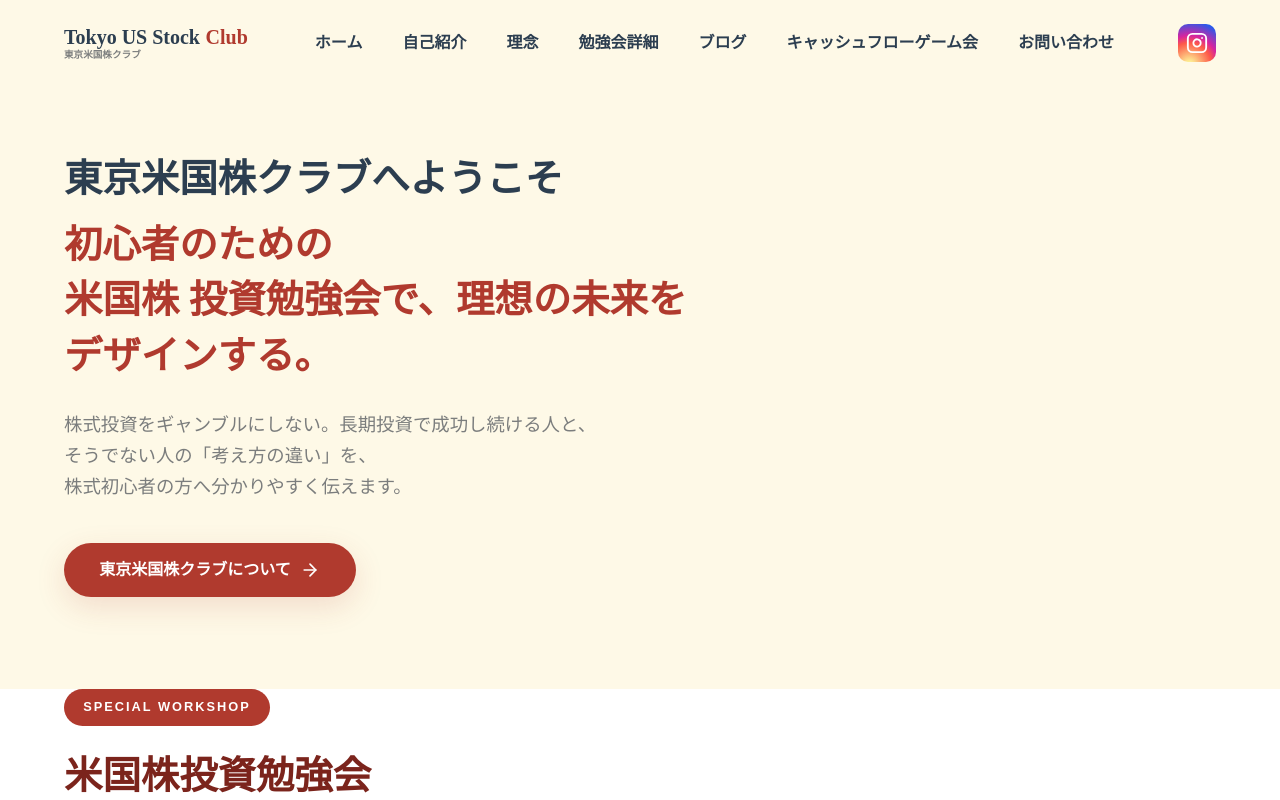
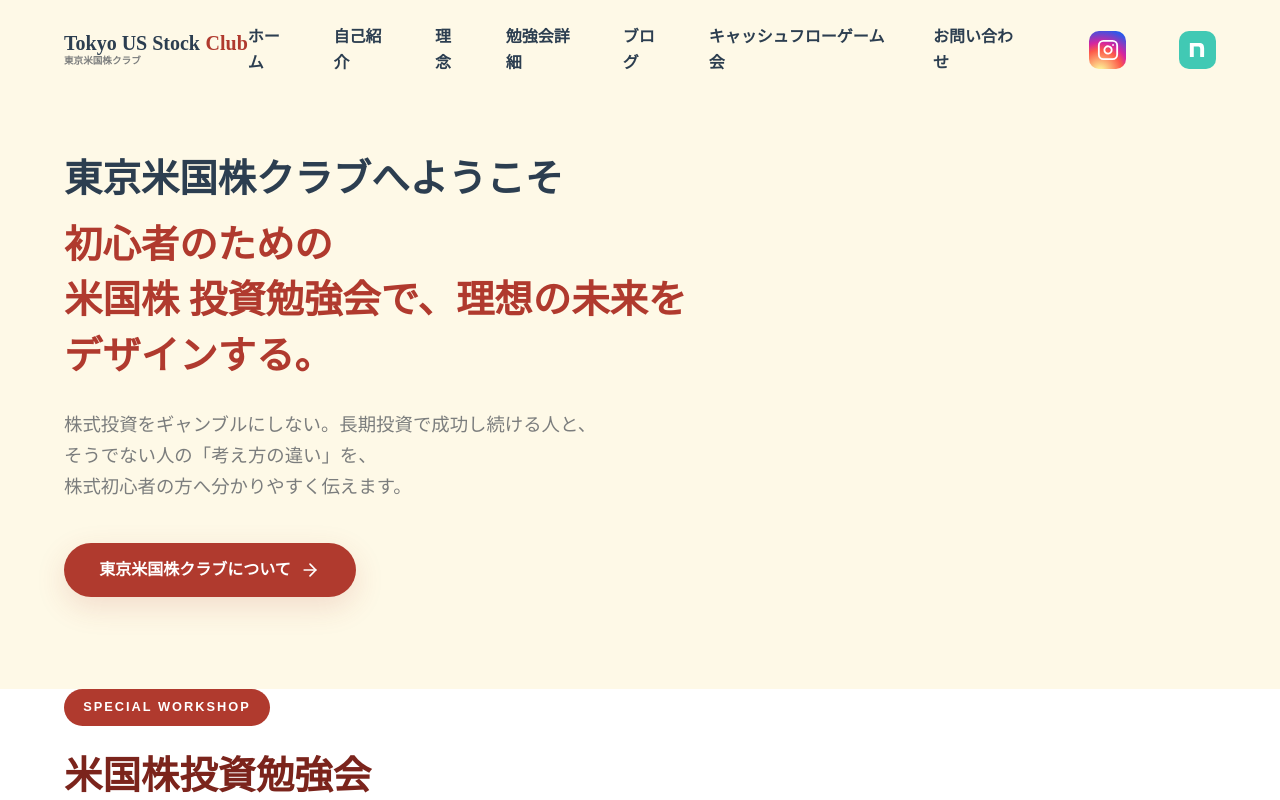
Before and after one commit to yutarotobioka0121-ship-it/tokyo-us-stock-site, a Next.js app: page / in a window 1280 px wide. Built offline with nearby package versions, Linux system fonts and the light colour scheme; no server answers; a web font is replaced by a local one.

Commit message:
feat: update Note link to tobby_wellness and adjust icon spacing

```diff
--- a/src/app/globals.css
+++ b/src/app/globals.css
@@ -1623,3 +1623,48 @@ button {
   height: 44px;
   border-radius: 12px;
 }
+
+/* Note Color Style */
+.note-link {
+  position: relative;
+  display: flex;
+  align-items: center;
+  justify-content: center;
+  background: #41C9B4;
+  color: white !important;
+  border-radius: 10px;
+  padding: 6px;
+  transition: all 0.3s cubic-bezier(0.175, 0.885, 0.32, 1.275) !important;
+  border: none !important;
+}
+
+.note-link:hover {
+  transform: scale(1.15) rotate(-5deg) !important;
+  box-shadow: 0 5px 15px rgba(65, 201, 180, 0.4);
+}
+
+/* Header Specific */
+.desktop-nav .note-link {
+  margin-left: 0.8rem;
+  width: 38px;
+  height: 38px;
+}
+
+/* Mobile Specific */
+.mobile-social-links .note-link {
+  width: 100%;
+  justify-content: center;
+  padding: 12px !important;
+  font-size: 1.2rem;
+  font-weight: 700;
+  border-radius: 15px;
+  gap: 12px;
+  margin-top: 1rem;
+}
+
+/* Footer Specific */
+.footer-social .note-link {
+  width: 44px;
+  height: 44px;
+  border-radius: 12px;
+}
--- a/src/components/Footer.tsx
+++ b/src/components/Footer.tsx
@@ -3,6 +3,7 @@
 import Link from 'next/link';
 import { useState } from 'react';
 import { Instagram } from 'lucide-react';
+import NoteIcon from './NoteIcon';
 
 export default function Footer() {
   const currentYear = new Date().getFullYear();
@@ -23,6 +24,9 @@ export default function Footer() {
           <div className="footer-social">
             <a href="https://www.instagram.com/tobby_us_stock?igsh=czQwaXVzNmU5Y2V3&utm_source=qr" target="_blank" rel="noopener noreferrer" className="instagram-link" aria-label="Instagram">
               <Instagram size={24} />
+            </a>
+            <a href="https://note.com/tobby_wellness" target="_blank" rel="noopener noreferrer" className="note-link" aria-label="Note">
+              <NoteIcon size={24} />
             </a>
           </div>
         </div>
--- a/src/components/Header.tsx
+++ b/src/components/Header.tsx
@@ -3,6 +3,7 @@
 import Link from 'next/link';
 import { Menu, X, Instagram } from 'lucide-react';
 import { useState, useEffect } from 'react';
+import NoteIcon from './NoteIcon';
 
 export default function Header() {
   const [isOpen, setIsOpen] = useState(false);
@@ -39,6 +40,9 @@ export default function Header() {
           <a href="https://www.instagram.com/tobby_us_stock?igsh=czQwaXVzNmU5Y2V3&utm_source=qr" target="_blank" rel="noopener noreferrer" className="instagram-link" aria-label="Instagram">
             <Instagram size={22} />
           </a>
+          <a href="https://note.com/tobby_wellness" target="_blank" rel="noopener noreferrer" className="note-link" aria-label="Note">
+            <NoteIcon size={22} />
+          </a>
         </nav>
 
         {/* Mobile Toggle */}
@@ -61,6 +65,9 @@ export default function Header() {
             <a href="https://www.instagram.com/tobby_us_stock?igsh=czQwaXVzNmU5Y2V3&utm_source=qr" target="_blank" rel="noopener noreferrer" className="instagram-link" onClick={() => setIsOpen(false)}>
               <Instagram size={24} /> <span>Instagramをフォロー</span>
             </a>
+            <a href="https://note.com/tobby_wellness" target="_blank" rel="noopener noreferrer" className="note-link" onClick={() => setIsOpen(false)}>
+              <NoteIcon size={24} /> <span>Noteを読む</span>
+            </a>
           </div>
         </nav>
       </div>
--- /dev/null
+++ b/src/components/NoteIcon.tsx
@@ -0,0 +1,25 @@
+import React from 'react';
+
+interface NoteIconProps {
+  size?: number;
+  className?: string;
+}
+
+export default function NoteIcon({ size = 24, className }: NoteIconProps) {
+  return (
+    <svg
+      role="img"
+      viewBox="0 0 24 24"
+      xmlns="http://www.w3.org/2000/svg"
+      width={size}
+      height={size}
+      className={className}
+      fill="currentColor"
+    >
+      <title>Note</title>
+      <g transform="translate(4.2, 4.2) scale(0.65)">
+        <path d="M0 .279c4.623 0 10.953-.235 15.498-.117 6.099.156 8.39 2.813 8.468 9.374.077 3.71 0 14.335 0 14.335h-6.598c0-9.296.04-10.83 0-13.759-.078-2.578-.814-3.807-2.795-4.041-2.097-.235-7.975-.04-7.975-.04v17.84H0Z" />
+      </g>
+    </svg>
+  );
+}
```
